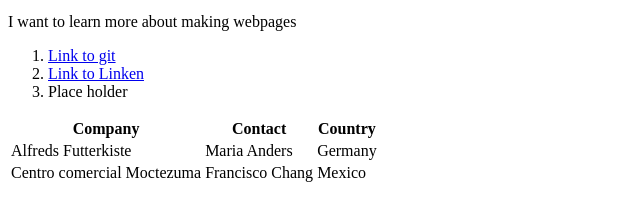
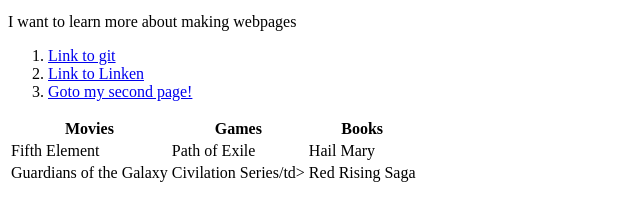
Before and after one commit to Stencoss/demo_page, a plain HTML site: page index.html in a window 1280 px wide. Shown: the part 549-770 px from the top of the page, without its empty margins (0-640 px from the left). Drawn offline with Linux system fonts and the light colour scheme.

Commit message:
Adding more the demo pages

```diff
--- a/index.html
+++ b/index.html
@@ -15,24 +15,24 @@
 <ol>
   <li><a href="https://www.github.com" target="_blank">Link to git</li></a>
   <li><a href="https://www.linken.com" target="_blank">Link to Linken</li></a>
-  <li>Place holder</li>
+  <li><a href="secondpage.html">Goto my second page!</li></a>
 </ol>
 
 <table>
   <tr>
-    <th>Company</th>
-    <th>Contact</th>
-    <th>Country</th>
+    <th>Movies</th>
+    <th>Games</th>
+    <th>Books</th>
   </tr>
   <tr>
-    <td>Alfreds Futterkiste</td>
-    <td>Maria Anders</td>
-    <td>Germany</td>
+    <td>Fifth Element</td>
+    <td>Path of Exile</td>
+    <td>Hail Mary</td>
   </tr>
   <tr>
-    <td>Centro comercial Moctezuma</td>
-    <td>Francisco Chang</td>
-    <td>Mexico</td>
+    <td>Guardians of the Galaxy</td>
+    <td>Civilation Series/td>
+    <td>Red Rising Saga</td>
   </tr>
 </table>
 
```
Also changed, not shown: secondpage.html (added, +15 -0 lines).
